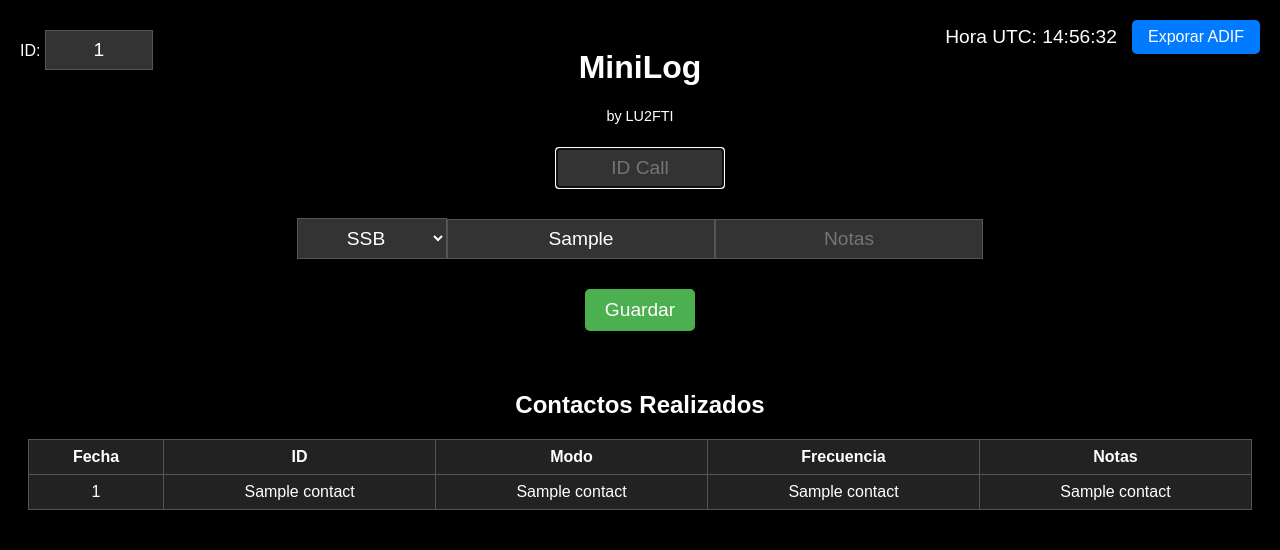
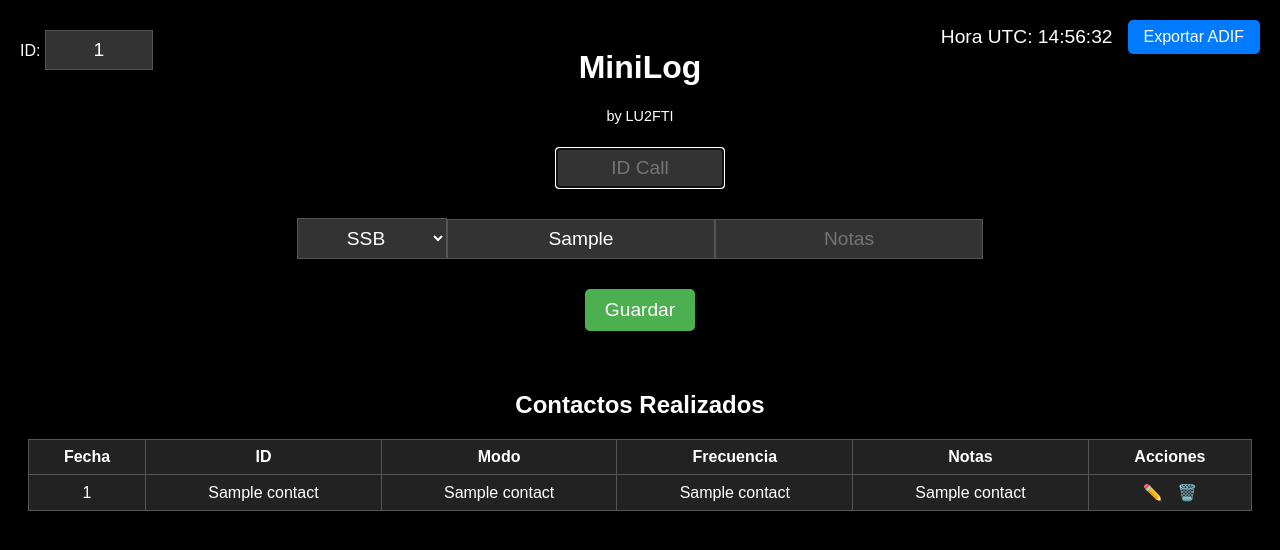
Before and after one commit to nicosistemas/MiniLog-lu2fti, a Flask app: template templates/index.html in a window 1280 px wide. Shown: the top 550 px of the page. Run offline with Flask 3, Linux system fonts and the light colour scheme; the template is opened without the code that fills it: most values are stand-ins (such as "Sample title", 1, 10 or a date in 2020).

Commit message:
Update index.html

```diff
--- a/templates/index.html
+++ b/templates/index.html
@@ -6,10 +6,10 @@
     <style>
         body {
             font-family: Arial, sans-serif;
-            text-align: center; /* Centra todo el contenido */
+            text-align: center;
             padding: 20px;
-            background-color: #000000; /* Fondo negro */
-            color: #FFFFFF; /* Texto blanco para mejor visibilidad */
+            background-color: #000000;
+            color: #FFFFFF;
         }
 
         .container {
@@ -28,9 +28,9 @@
             padding: 8px;
             font-size: 1.2em;
             width: 100%;
-            background-color: #333333; /* Fondo oscuro para los campos */
-            color: #FFFFFF; /* Texto blanco */
-            border: 1px solid #555555; /* Borde gris */
+            background-color: #333333;
+            color: #FFFFFF;
+            border: 1px solid #555555;
         }
 
         .row {
@@ -41,12 +41,12 @@
         }
 
         .row input, .row select {
-            width: 150px; /* Aseguramos que todos los inputs tengan el mismo tamaño */
+            width: 150px;
             text-align: center;
         }
 
         .row2 input {
-            width: 250px; /* Hacemos los campos de la segunda fila más estrechos */
+            width: 250px;
             text-align: center;
         }
 
@@ -67,13 +67,13 @@
         }
 
         table, th, td {
-            border: 1px solid #555555; /* Borde gris claro */
+            border: 1px solid #555555;
         }
 
         th, td {
             padding: 8px;
             text-align: center;
-            background-color: #222222; /* Fondo oscuro para las celdas */
+            background-color: #222222;
         }
 
         .export-button {
@@ -85,8 +85,8 @@
         }
 
         .export-button button {
-            background-color: #007BFF; /* Azul */
-            padding: 8px 16px; /* Botón más pequeño */
+            background-color: #007BFF;
+            padding: 8px 16px;
             font-size: 1em;
         }
 
@@ -96,75 +96,72 @@
             left: 20px;
         }
 
-        /* Centrar el botón de guardar */
         .save-button-container {
             display: flex;
             justify-content: center;
             margin-top: 20px;
         }
 
-        /* Estilo para los enlaces */
         a {
-            color: #FFFFFF; /* Color blanco */
-            text-decoration: none; /* Elimina subrayado */
+            color: #FFFFFF;
+            text-decoration: none;
         }
 
         a:hover {
-            text-decoration: underline; /* Subrayado al pasar el ratón */
+            text-decoration: underline;
         }
 
-        /* Estilo para la hora UTC */
         .utc-time {
             color: #FFFFFF;
             font-size: 1.2em;
-            margin-right: 15px; /* Espacio entre la hora y el botón */
+            margin-right: 15px;
         }
 
-        /* Estilo para el campo Mi ID más angosto */
         #operator_id_input {
-            width: 90px; /* Reducimos el ancho a la mitad */
+            width: 90px;
             text-align: center;
         }
+
         .contacts-header {
-           margin-top: 60px; /* Puedes ajustar el valor según el espacio que quieras */
+            margin-top: 60px;
+        }
+
+        .actions a {
+            margin: 0 5px;
         }
     </style>
 </head>
 <body>
+
     <h1>MiniLog</h1>
     <p style="font-size: 0.9em;">
-        by <a href="https://github.com/nicosistemas/MiniLog-lu2fti/tree/main" target="_blank" style="color: #FFFFFF;">LU2FTI</a>
+        by <a href="https://github.com/nicosistemas/MiniLog-lu2fti/tree/main" target="_blank">LU2FTI</a>
     </p>
+
     <div class="container">
-        <!-- ID del operador -->
+        <!-- Operator ID -->
         <div class="operator-id">
             <form method="POST" action="/" id="operatorForm">
-                <label for="operator_id">ID:</label>
-                <input type="text" name="operator_id" id="operator_id_input" placeholder="CALLSIGN" value="{{ operator_id }}" required>
+                <label>ID:</label>
+                <input type="text" name="operator_id" id="operator_id_input" value="{{ operator_id }}" required>
             </form>
         </div>
-        <!-- Hora UTC primero y luego el botón Exportar -->
+
+        <!-- Export + UTC -->
         <div class="export-button">
             <span class="utc-time" id="utc-time">Hora UTC: --:--:--</span>
             <a href="/export">
-                <button>Exporar ADIF</button>
+                <button>Exportar ADIF</button>
             </a>
         </div>
     </div>
 
-    <form method="post" id="logForm">
-        <!-- Fila 1 con el campo ID centrado -->
+    <!-- Formulario -->
+    <form method="post">
         <div class="row">
-            <!--
-            <input type="text" name="id" placeholder="ID Call" required
-                   pattern="^[A-Z]{1,3}[0-9]{1}[A-Z]{1,4}$"
-                   title="Formato esperado: 1-3 letras + 1 número + 1-4 letras. Ej: LU2FTI"
-                   oninput="this.value = this.value.toUpperCase();" id="contact_id_input">
-            -->
             <input type="text" name="id" placeholder="ID Call" required id="contact_id_input">
         </div>
 
-        <!-- Fila 2 con el modo, frecuencia y notas -->
         <div class="row row2">
             <select name="mode" required>
                 <option value="SSB" {% if last_mode == 'SSB' %}selected{% endif %}>SSB</option>
@@ -172,17 +169,19 @@
                 <option value="FT8" {% if last_mode == 'FT8' %}selected{% endif %}>FT8</option>
                 <option value="FM" {% if last_mode == 'FM' %}selected{% endif %}>FM</option>
             </select>
+
             <input type="text" name="frequency" placeholder="Frecuencia MHz (7.074)" value="{{ last_frequency }}" required>
             <input type="text" name="extra" placeholder="Notas">
         </div>
 
-        <!-- Contenedor del botón Guardar centrado -->
         <div class="save-button-container">
             <button type="submit">Guardar</button>
         </div>
     </form>
 
+    <!-- Tabla -->
     <h2 class="contacts-header">Contactos Realizados</h2>
+
     <table>
         <tr>
             <th>Fecha</th>
@@ -190,35 +189,40 @@
             <th>Modo</th>
             <th>Frecuencia</th>
             <th>Notas</th>
+            <th>Acciones</th>
         </tr>
-        <!-- Invertimos el orden de los registros (mostramos los más recientes arriba) -->
-        {% for c in contacts[::-1] %}
+
+        {% for i, c in contacts %}
         <tr>
             <td>{{ c[0] }}</td>
-            <td><a href="https://www.qrz.com/db/{{ c[1] }}" target="_blank">{{ c[1] }}</a></td> <!-- Aquí se agrega el enlace a QRZ -->
+            <td>
+                <a href="https://www.qrz.com/db/{{ c[1] }}" target="_blank">
+                    {{ c[1] }}
+                </a>
+            </td>
             <td>{{ c[2] }}</td>
             <td>{{ c[3] }}</td>
             <td>{{ c[4] }}</td>
+            <td class="actions">
+                <a href="/edit/{{ i }}">✏️</a>
+                <a href="/delete/{{ i }}">🗑️</a>
+            </td>
         </tr>
         {% endfor %}
     </table>
 
     <script>
-        // Asegurarse de que el foco esté siempre en el campo de ID del corresponsal
         document.getElementById("contact_id_input").focus();
 
-        // Función para mostrar la hora UTC y actualizarla cada segundo
         function showUTC() {
             const utcDate = new Date().toISOString();
-            const utcTime = utcDate.substring(11, 19); // Extraemos la hora en formato HH:MM:SS
+            const utcTime = utcDate.substring(11, 19);
             document.getElementById("utc-time").innerText = "Hora UTC: " + utcTime;
         }
 
-        // Mostrar la hora UTC cada segundo
         setInterval(showUTC, 1000);
-
-        // Llamar a la función una vez para mostrar la hora inmediatamente al cargar la página
         showUTC();
     </script>
+
 </body>
 </html>
```
